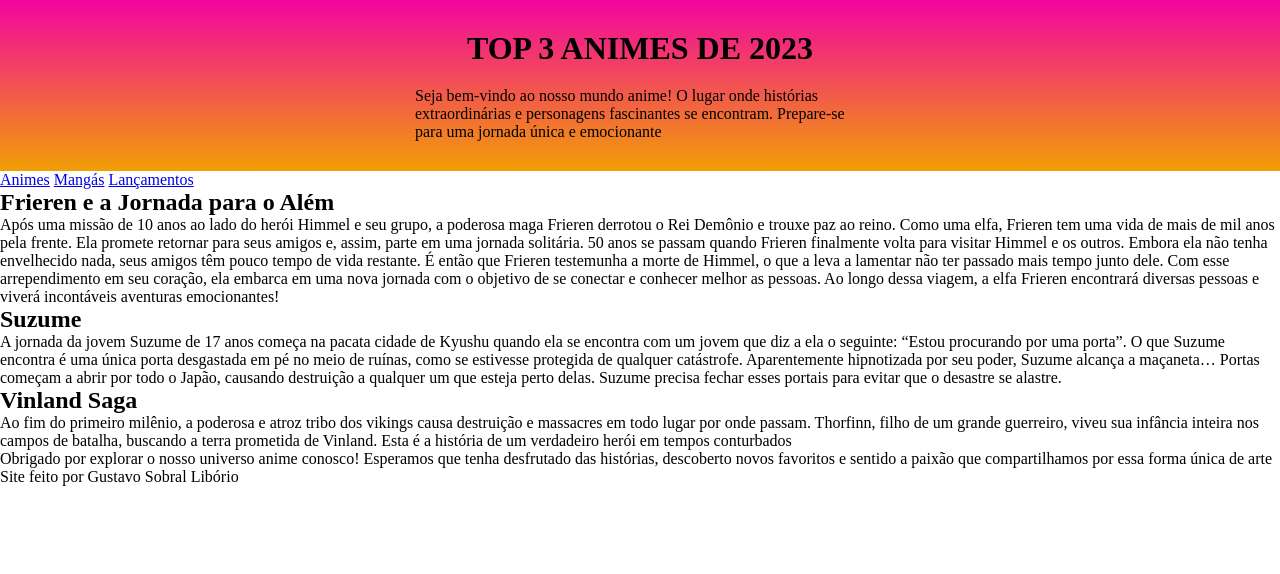
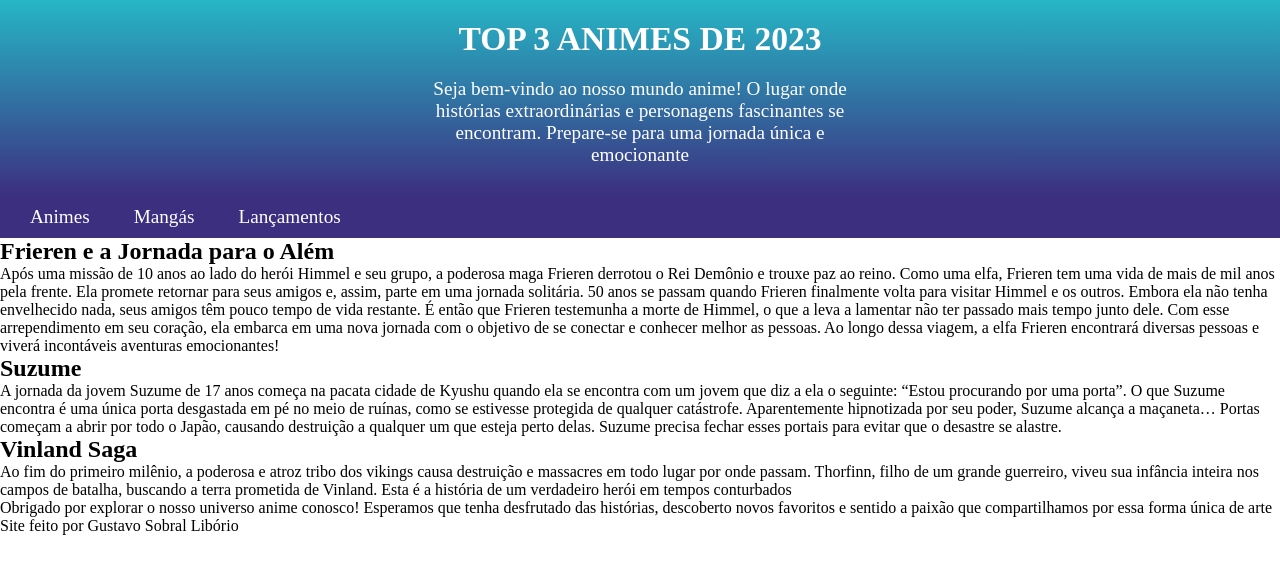
Before and after one commit to GustavoLiborio/terceiro-projeto, a plain HTML site: page index.html in a window 1280 px wide. Drawn offline with Linux system fonts and the light colour scheme.

Commit message:
quase terminando o header

```diff
--- a/style.css
+++ b/style.css
@@ -4,23 +4,39 @@
     padding: 0px;
     margin: 0px;
 }
+:root{
+    --cor1: #3C2F80;
+    --cor2: #26B6C6;
+    --cor3: #F20587;
+}
 header{
-    background-image: linear-gradient(to bottom, #F2059F, #F29F05);
-    padding: 20px;
-
-
+    background-image: linear-gradient(to top, var(--cor1), var(--cor2) );
+    padding: 10px;
 }
 header > h1{
     text-align: center;
-    padding: 10px;
+    padding: 10px 10px 0px 10px;
+    font-size: 2.1em;
+    color: white;
 }
 
 header > p{
     max-width: 450px;
-    min-width: 100px;
     margin: auto;
+    padding: 20px;
+    text-align: center;
+    color: white;
+    font-size: 1.2em
+}
+nav{
+    background-color: var(--cor1);
     padding: 10px;
-
-
-
 }
+nav > a{
+    margin: 0px 15px;
+    padding: 5px;
+    border-radius: 6px;
+    color: white;
+    text-decoration: none;
+    font-size: 1.2em;
+}
```
